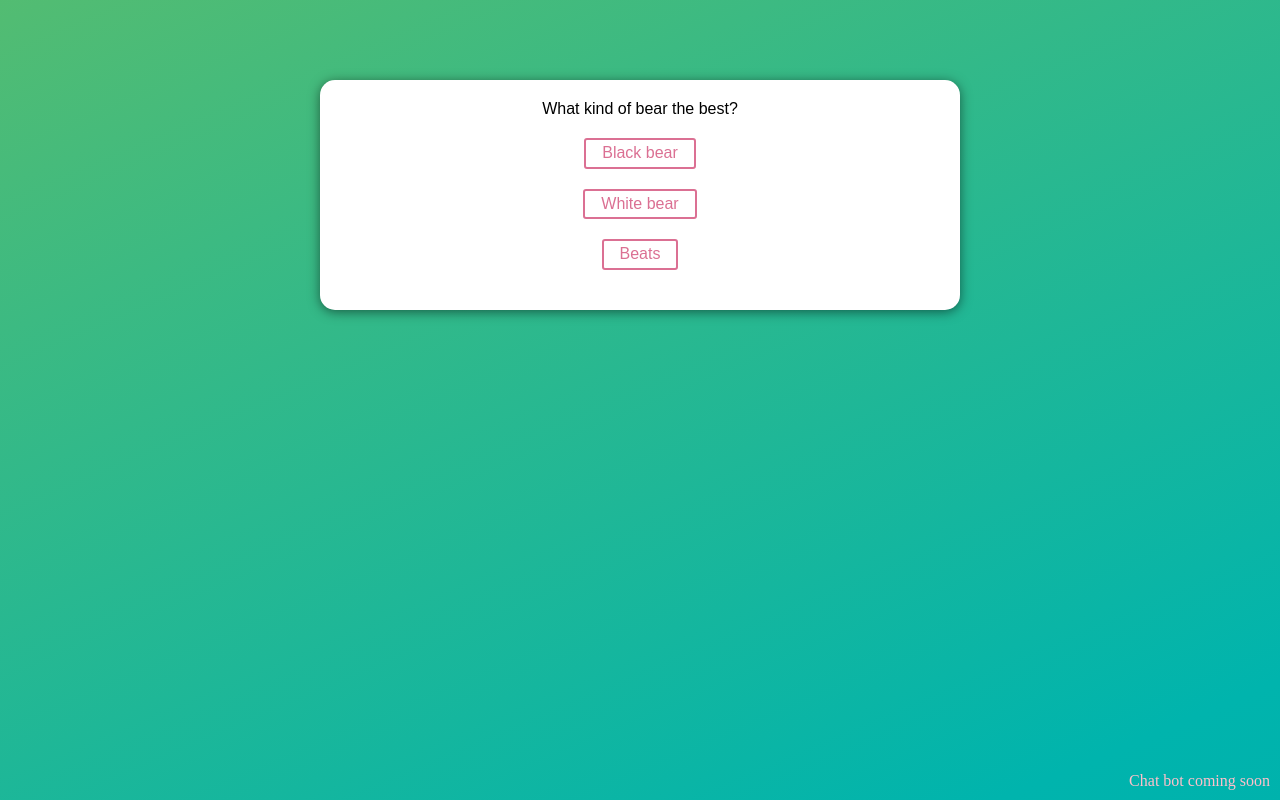
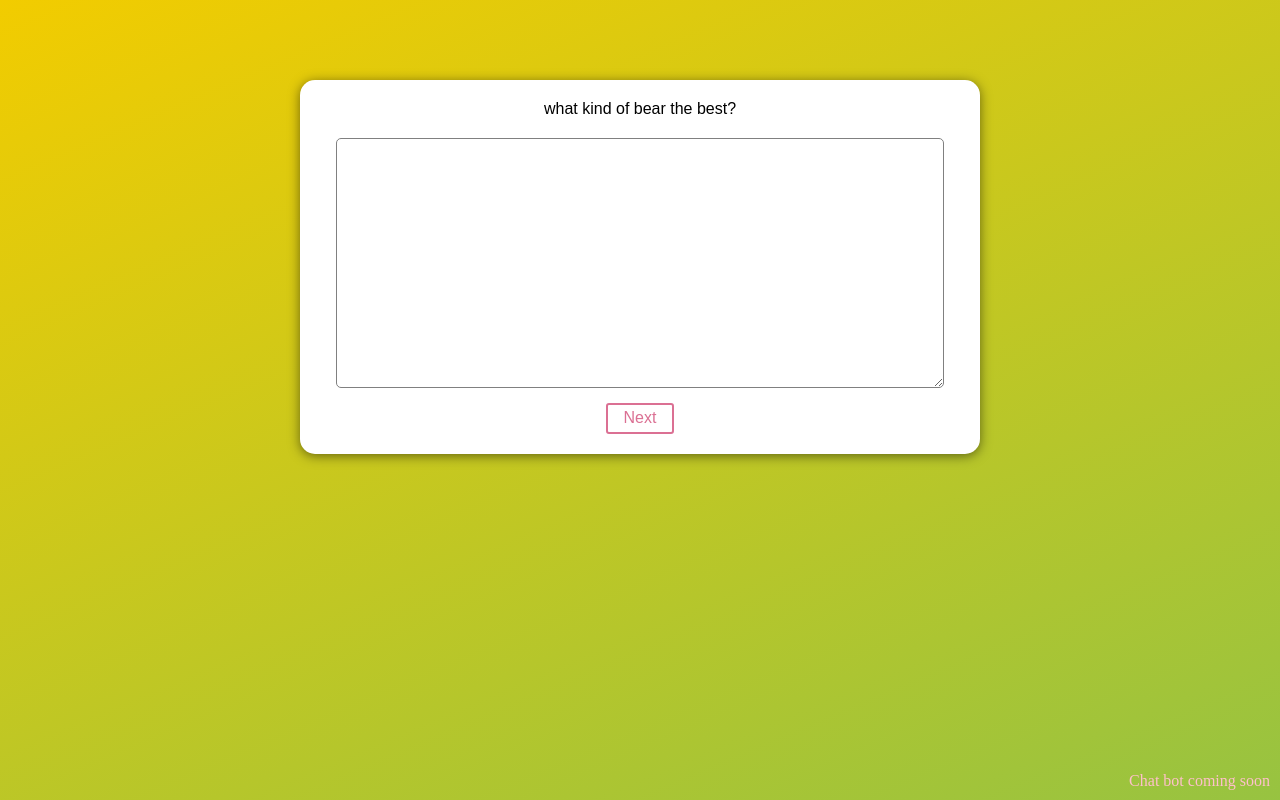
Before and after one commit to spiderpoul/survey-analysis, a React app: page / in a window 1280 px wide. Built offline with nearby package versions, Linux system fonts and the light colour scheme.

Commit message:
Add controller, fix init data

```diff
--- a/src/App.tsx
+++ b/src/App.tsx
@@ -2,23 +2,79 @@ import * as React from 'react';
 import * as ReactDom from 'react-dom';
 import styled, { keyframes } from 'styled-components';
 import { PollChoice, PollInput } from './components/';
+import { Controller } from './Controller';
+import { Data, PollType } from './init';
 
-interface AppProps {
-
+export interface History {
+  stepId: number;
+  question: number;
+  answer: string;
 }
 
-interface AppState {
+export interface AppProps {
+  data: Data[];
+}
 
+export interface AppState {
+  history: History[];
+  currentQuestion: number;
 }
 
 export default class App extends React.Component<AppProps, AppState> {
+  private controller: Controller;
+
+  constructor(props: AppProps) {
+    super(props);
+    this.state = {
+      currentQuestion: 0,
+      history: []
+    };
+
+    this.controller = new Controller(
+      () => this.state,
+      newState => this.setState(prevState => ({
+        ...prevState,
+        ...newState
+      }))
+    );
+
+  }
+
   render() {
+
+    const pollChoice = (question: string, choices: string[]) => (
+      <FormContainer>
+        <PollChoice
+          question={question}
+          choices={choices}
+          onSubmit={this.controller.onSubmitForm}
+        />
+      </FormContainer>
+    );
+
+    const pollText = (question: string) => (
+      <FormContainer>
+        <PollInput
+          question={question}
+          onSubmit={this.controller.onSubmitForm}
+        />
+      </FormContainer>
+    );
+
+    const chainQuetions = this.props.data.map(item => {
+      switch (item.type) {
+        case PollType.choice:
+          return pollChoice(item.question, item.choices);
+        case PollType.text:
+          return pollText(item.question);
+        default:
+          return pollText('');
+      }
+    });
+
     return (
       <Container>
-        <FormContainer>
-          <PollChoice question={'What kind of bear the best?'} choices={['Black bear', 'White bear', 'Beats']}  />
-          {/* <PollInput question={'What kind of bear the best?'} /> */}
-        </FormContainer>
+        {chainQuetions[this.state.currentQuestion]}
         <ChatBotContainer>
           Chat bot coming soon
         </ChatBotContainer>
@@ -28,9 +84,9 @@ export default class App extends React.Component<AppProps, AppState> {
 }
 
 const backgroundChange = keyframes`
-      0%{background-position: 13% 0%}
-      50%{background-position: 88% 100%}
-      100%{background-position: 13% 0%}
+      0%{background - position: 13% 0%}
+      50%{background - position: 88% 100%}
+      100%{background - position: 13% 0%}
 `;
 
 const Container = styled.div`
@@ -59,12 +115,12 @@ const FormContainer = styled.div`
   top: 10%;
   left: 50%;
   transform: translateX(-50%);
-  width: 50%;
   background-color: white;
   animation: ${appearFromTop} 1s ease-in;
   border-radius: 15px;
   padding: 20px;
   box-shadow: 0 2px 12px 0px rgba(0,0,0,0.5);
+  transition: 0.5s all ease-in-out;
 `;
 
 const ChatBotContainer = styled.div`
--- /dev/null
+++ b/src/Controller/controller.ts
@@ -0,0 +1,42 @@
+import { AppState } from '../App';
+
+type Reducer<TParam> = (param: TParam) => (state: AppState) => AppState;
+type ReducerCurr<CurrParam, TParam> = (currParam: CurrParam) => (param: TParam) => (state: AppState) => AppState;
+
+const handleInputChange: Reducer<any> = e => s => ({
+  ...s
+});
+
+const onSubmitForm: Reducer<any> = e => s => ({
+  ...s,
+  currentQuestion: s.currentQuestion + 1
+});
+
+
+export class Controller {
+  constructor(private getState: () => AppState, private onUpdate: (newState: AppState) => void) {
+  }
+
+  private dispath = (reduce: (state: AppState) => AppState) => {
+    const currentState = this.getState();
+    const newState = reduce(currentState);
+    console.log(newState);
+    this.onUpdate(newState);
+  }
+
+  private makeMethod<TParam>(makeReducer: Reducer<TParam>): ((param: TParam) => void) {
+    return (param: TParam) => {
+      const reducer = makeReducer(param);
+      this.dispath(reducer);
+    };
+  }
+
+  private makeMethodCurr<CurrParam, TParam>(makeReducer: ReducerCurr<CurrParam, TParam>): ((currParam: CurrParam) => (param: TParam) => void) {
+    return (currParam: CurrParam) => (param: TParam) => {
+      const reducer = makeReducer(currParam)(param);
+      this.dispath(reducer);
+    };
+  }
+
+  public onSubmitForm = this.makeMethod(onSubmitForm);
+}
--- /dev/null
+++ b/src/Controller/index.ts
@@ -0,0 +1 @@
+export * from './controller';
--- a/src/components/Poll/PollChoice.tsx
+++ b/src/components/Poll/PollChoice.tsx
@@ -3,23 +3,20 @@ import * as ReactDom from 'react-dom';
 import styled, { keyframes } from 'styled-components';
 import { Form, Question } from '../../common-components/';
 
-interface PollChoiceProps {
+export interface PollChoiceProps {
   question: string;
   choices: string[];
+  onSubmit: (e: any) => void;
 }
 
 export class PollChoice extends React.Component<PollChoiceProps> {
-  private onSubmit = (e: any) => {
-    e.preventDefault();
-  }
-
   render() {
     const { question, choices } = this.props;
     const choicesElements = choices.map(choice => (
       <Button key={choice}>{choice}</Button>
     ));
     return (
-      <Form onSubmit={this.onSubmit}>
+      <Form onSubmit={this.props.onSubmit}>
         <Question>{question}</Question>
         <ChoicesContainer>
           {choicesElements}
@@ -30,6 +27,7 @@ export class PollChoice extends React.Component<PollChoiceProps> {
 }
 
 const Button = styled.button`
+  width: 80%;
   border-radius: 3px;
   padding: 0.25em 1em;
   margin: 0 1em;
@@ -37,10 +35,18 @@ const Button = styled.button`
   color: palevioletred;
   border: 2px solid palevioletred;
   margin-bottom: 20px;
+  transition: 0.5s all ease-in-out;
+  outline: none;
+  cursor: pointer;
+
+  &:hover {
+    border-radius: 12px;
+  }
 `;
 
 const ChoicesContainer = styled.div`
   display: flex;
+  width: 100%;
   flex-flow: column nowrap;
   justify-content: center;
   align-items: center;
--- a/src/components/Poll/PollInput.tsx
+++ b/src/components/Poll/PollInput.tsx
@@ -3,11 +3,12 @@ import * as ReactDom from 'react-dom';
 import styled, { keyframes } from 'styled-components';
 import { Form, Question } from '../../common-components/';
 
-interface PollInputProps {
+export interface PollInputProps {
   question: string;
+  onSubmit: (e: any) => void;
 }
 
-interface PollInputState {
+export interface PollInputState {
   answer: string;
 }
 
@@ -19,10 +20,6 @@ export class PollInput extends React.Component<PollInputProps, PollInputState> {
     };
   }
 
-  private onSubmit = (e: any) => {
-    e.preventDefault();
-  }
-
   private onInputChange = (e: any) => {
     this.setState({ answer: e.currentTarget.value });
   }
@@ -30,17 +27,21 @@ export class PollInput extends React.Component<PollInputProps, PollInputState> {
   render() {
     const { question } = this.props;
     return (
-      <Form onSubmit={this.onSubmit}>
+      <FormText onSubmit={this.props.onSubmit}>
         <Question>{question}</Question>
         <TextArea
           value={this.state.answer}
           onChange={this.onInputChange}
         />
         <Button>Next</Button>
-      </Form>
+      </FormText>
     );
   }
 }
+
+const FormText = Form.extend`
+  width: 50vw;
+`;
 
 const TextArea = styled.textarea`
   width: 95%;
@@ -76,7 +77,6 @@ const Button = styled.button`
   outline: none;
 
   &:hover {
-    transform: scale(1.2) skew(5deg,-5deg);
-    box-shadow: 0 0 5px 0 palevioletred;
+    border-radius: 12px;
   }
 `;
--- a/src/init.tsx
+++ b/src/init.tsx
@@ -5,18 +5,47 @@ import 'normalize.css';
 import './less/globals.less';
 import App from './App';
 
-const Button = styled.button`
-  border-radius: 3px;
-  padding: 0.25em 1em;
-  margin: 0 1em;
-  background: transparent;
-  color: palevioletred;
-  border: 2px solid palevioletred;
-`;
+export type Data = TextData | ChoiceData;
+
+export interface TextData {
+  type: PollType.text;
+  question: string;
+}
+
+export interface ChoiceData {
+  type: PollType.choice;
+  question: string;
+  choices: string[];
+}
+
+export enum PollType {
+  text = 'text',
+  choice = 'choice'
+}
+
+const data: Data[] = [
+  {
+    type: PollType.text,
+    question: 'what kind of bear the best?'
+  },
+  {
+    type: PollType.choice,
+    question: 'what kind of bear the best?',
+    choices: [
+      'Black bear',
+      'White bear',
+      'Beets'
+    ]
+  },
+  {
+    type: PollType.text,
+    question: 'Another question'
+  }
+];
 
 ReactDom.render(
   (
-      <App />
+      <App data={data}/>
   ),
   document.getElementById('root')
 );
```
Also changed, not shown: tslint.json (+34 -5 lines).
